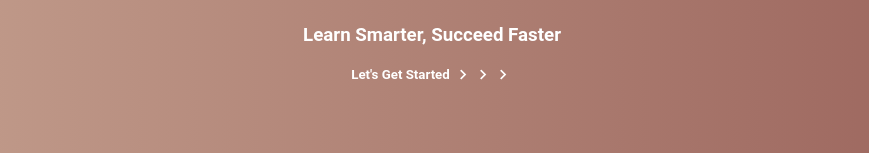
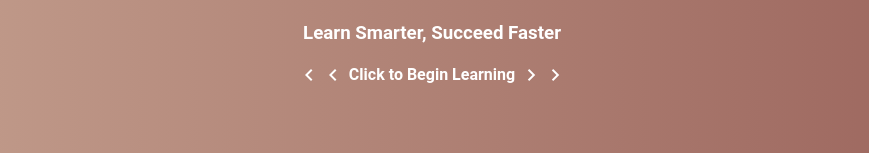
Before and after one commit to markjamisola/LearnSphere, a Vue app: page /load in a window 1280 px wide. Shown: the part 479-632 px from the top of the page, without its empty margins (208-1077 px from the left). Built offline with nearby package versions, Linux system fonts and the light colour scheme.

Commit message:
fix load message

```diff
--- a/src/views/auth/LoadingPage.vue
+++ b/src/views/auth/LoadingPage.vue
@@ -3,7 +3,7 @@
     <v-app class="animated-background">
       <v-main class="d-flex">
         <!-- Centering the content inside the container -->
-      <v-container class=" align-self-center text-center">
+        <v-container class="align-self-center text-center">
           <!-- Logo Image -->
           <v-img class="mx-auto" max-width="400" src="/logo5.png"></v-img>
 
@@ -12,17 +12,17 @@
 
           <!-- Button Link -->
           <RouterLink class="text-decoration-none" to="/login">
-          <h5 class="text-white">
-            Let's Get Started
-            <v-icon icon="mdi-chevron-right"></v-icon><v-icon icon="mdi-chevron-right"></v-icon><v-icon icon="mdi-chevron-right"></v-icon>
-          </h5>
+            <h4 class="text-white">
+              <v-icon icon="mdi-chevron-left"></v-icon><v-icon icon="mdi-chevron-left"></v-icon>
+              Click to Begin Learning
+              <v-icon icon="mdi-chevron-right"></v-icon><v-icon icon="mdi-chevron-right"></v-icon>
+            </h4>
           </RouterLink>
         </v-container>
       </v-main>
     </v-app>
   </v-responsive>
 </template>
-
 
 <style scoped>
 /* Background animation */
```
Lines whose indentation alone changed are shown as unchanged.
